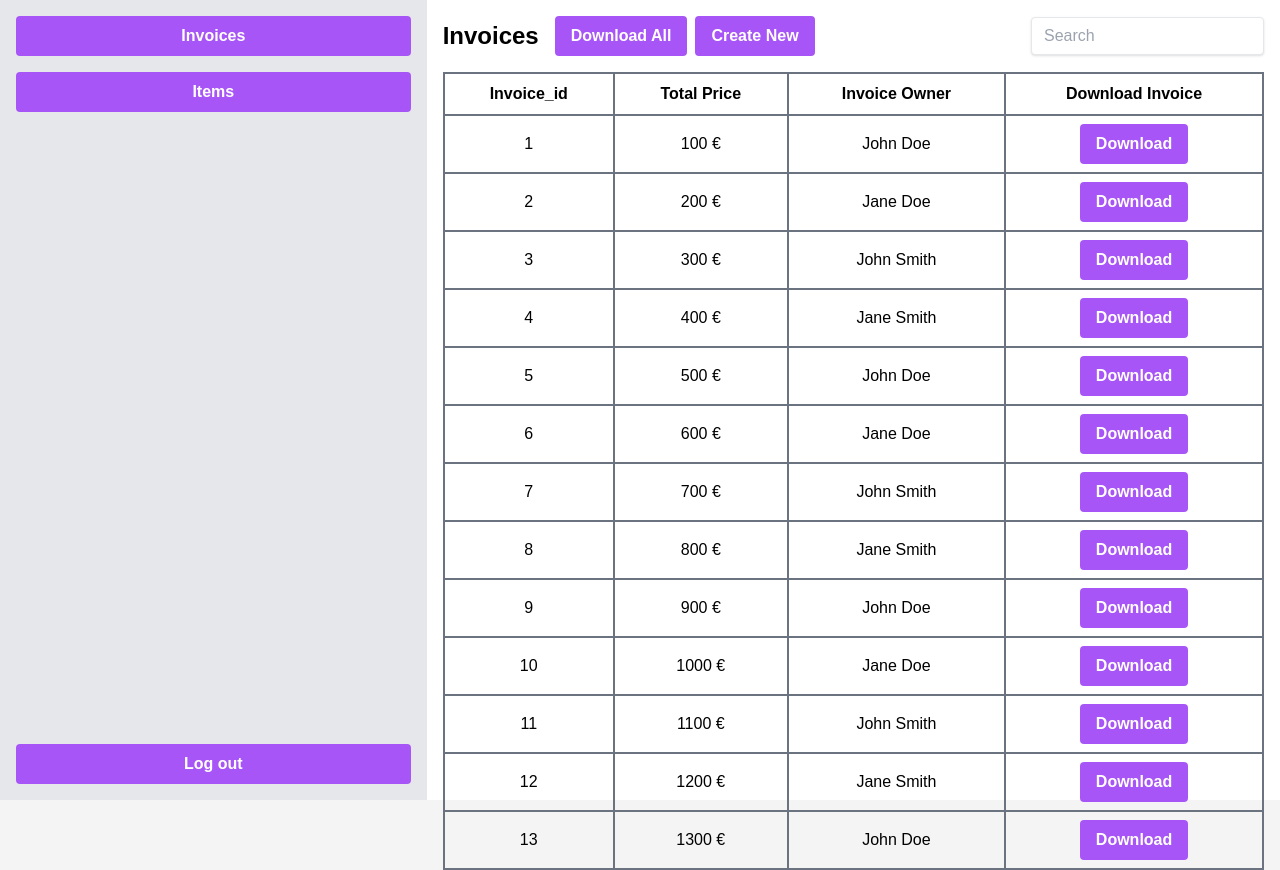
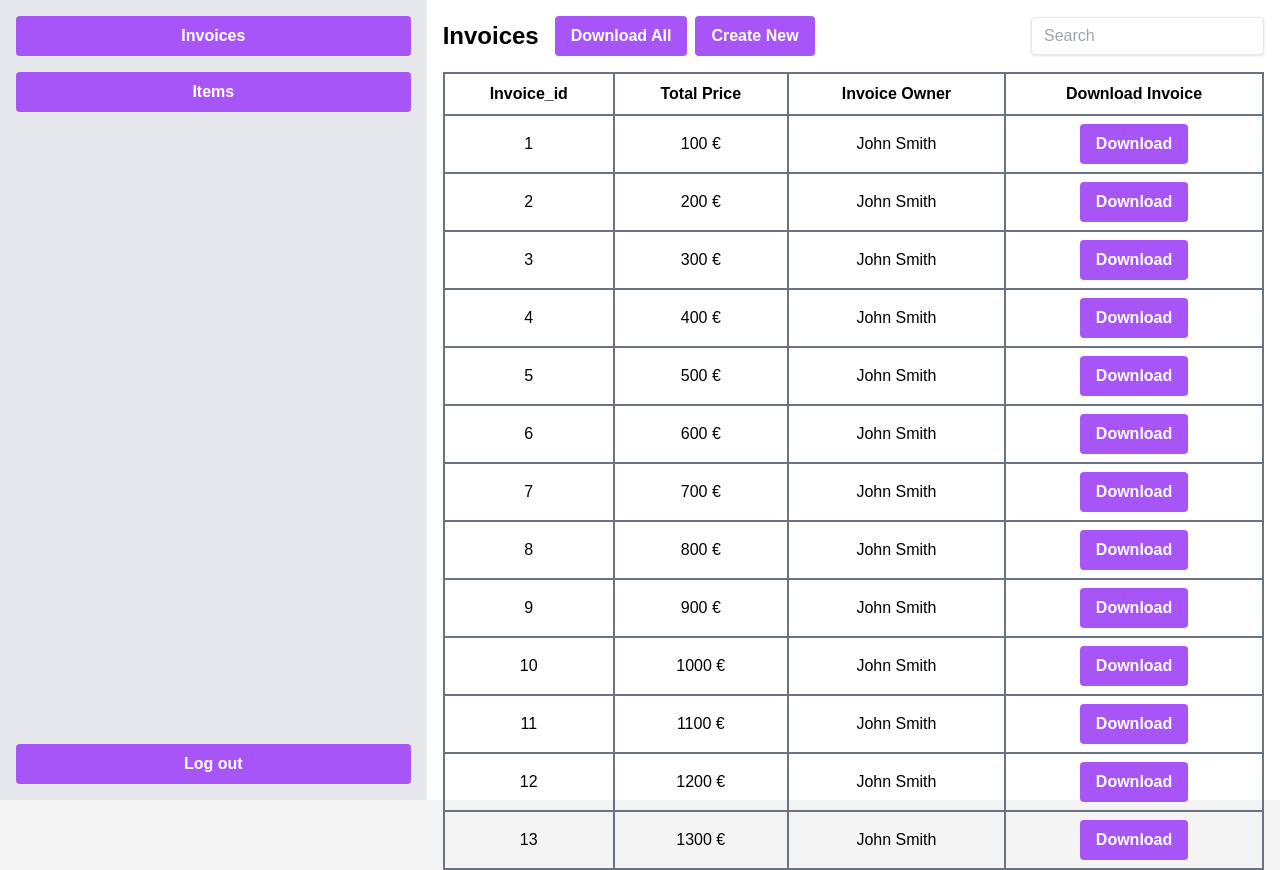
Before and after one commit to cvele3/invoice-FE, a React (Create React App) app: page / in a window 1280 px wide. Built offline with nearby package versions, Linux system fonts and the light colour scheme.

Commit message:
Added create invoice

```diff
--- a/src/components/Invoices.jsx
+++ b/src/components/Invoices.jsx
@@ -13,19 +13,19 @@ const Invoices = () => {
     }
 
     const invoices = [
-        { id: 1, totalPrice: 100, owner: 'John Doe', downloadLink: '#' },
-        { id: 2, totalPrice: 200, owner: 'Jane Doe', downloadLink: '#' },
+        { id: 1, totalPrice: 100, owner: 'John Smith', downloadLink: '#' },
+        { id: 2, totalPrice: 200, owner: 'John Smith', downloadLink: '#' },
         { id: 3, totalPrice: 300, owner: 'John Smith', downloadLink: '#' },
-        { id: 4, totalPrice: 400, owner: 'Jane Smith', downloadLink: '#' },
-        { id: 5, totalPrice: 500, owner: 'John Doe', downloadLink: '#' },
-        { id: 6, totalPrice: 600, owner: 'Jane Doe', downloadLink: '#' },
+        { id: 4, totalPrice: 400, owner: 'John Smith', downloadLink: '#' },
+        { id: 5, totalPrice: 500, owner: 'John Smith', downloadLink: '#' },
+        { id: 6, totalPrice: 600, owner: 'John Smith', downloadLink: '#' },
         { id: 7, totalPrice: 700, owner: 'John Smith', downloadLink: '#' },
-        { id: 8, totalPrice: 800, owner: 'Jane Smith', downloadLink: '#' },
-        { id: 9, totalPrice: 900, owner: 'John Doe', downloadLink: '#' },
-        { id: 10, totalPrice: 1000, owner: 'Jane Doe', downloadLink: '#' },
+        { id: 8, totalPrice: 800, owner: 'John Smith', downloadLink: '#' },
+        { id: 9, totalPrice: 900, owner: 'John Smith', downloadLink: '#' },
+        { id: 10, totalPrice: 1000, owner: 'John Smith', downloadLink: '#' },
         { id: 11, totalPrice: 1100, owner: 'John Smith', downloadLink: '#' },
-        { id: 12, totalPrice: 1200, owner: 'Jane Smith', downloadLink: '#' },
-        { id: 13, totalPrice: 1300, owner: 'John Doe', downloadLink: '#' }
+        { id: 12, totalPrice: 1200, owner: 'John Smith', downloadLink: '#' },
+        { id: 13, totalPrice: 1300, owner: 'John Smith', downloadLink: '#' }
         // Add more dummy data here
     ];
 
```
